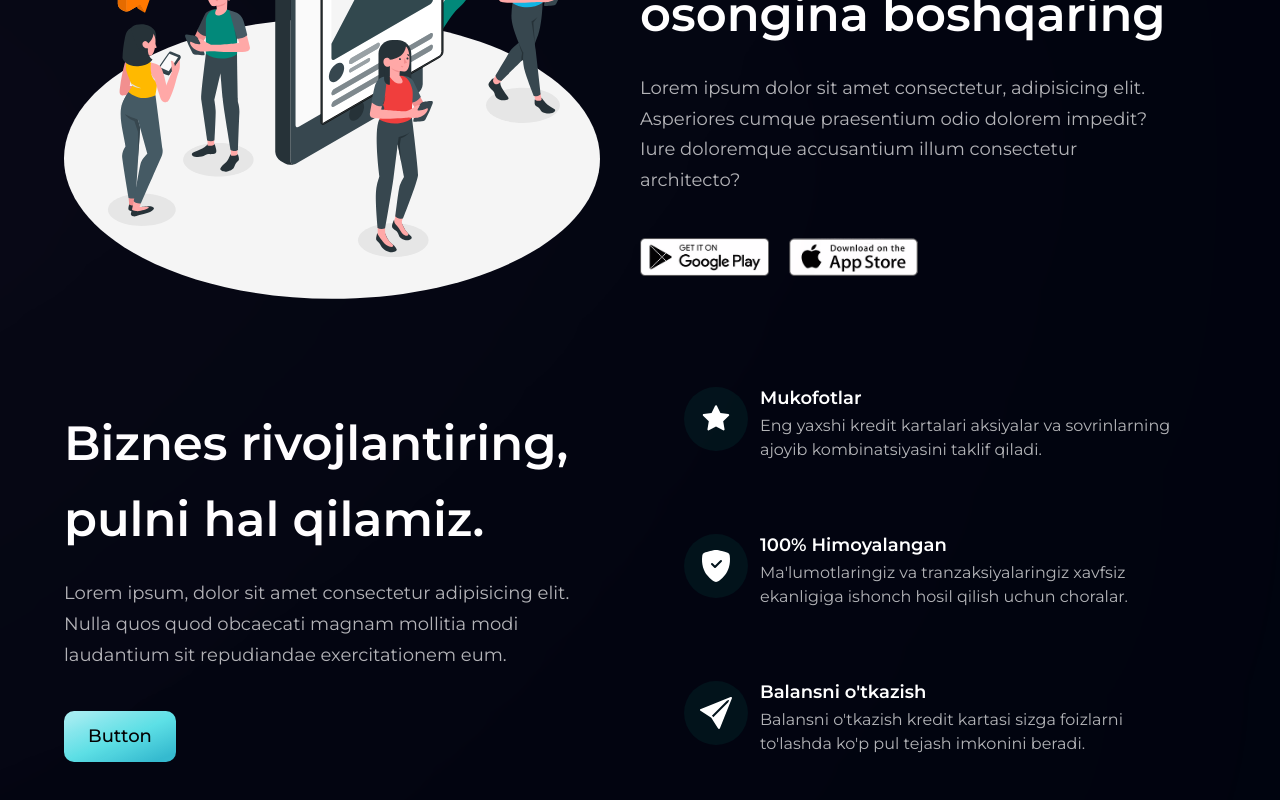
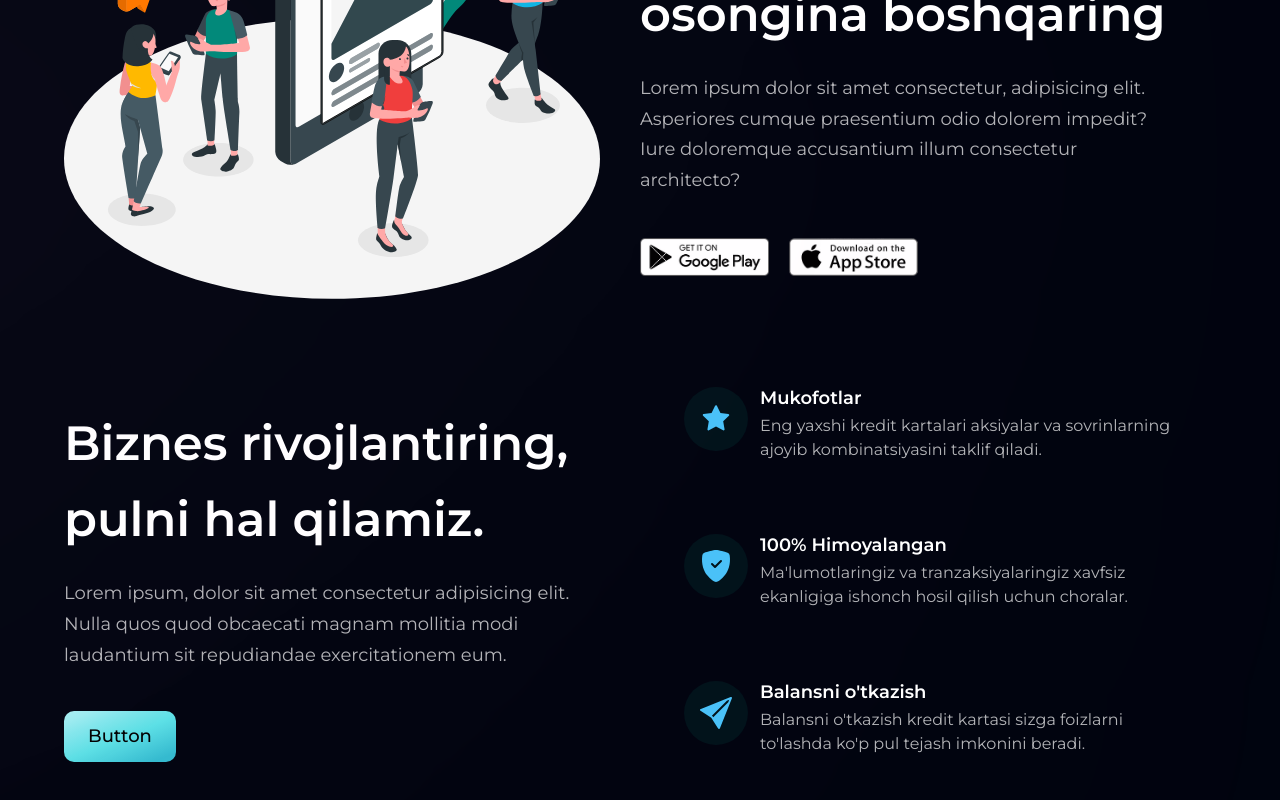
Before and after one commit to Will-Marco/prime-pay, a React (Create React App) app: page / in a window 1280 px wide. Shown: the part 1681-2481 px from the top of the page. Built offline with nearby package versions, Linux system fonts and the light colour scheme.

Commit message:
change business cmpnt icon color

```diff
--- a/src/index.css
+++ b/src/index.css
@@ -84,3 +84,7 @@
   background: var(--black-gradient);
   box-shadow: var(--card-shadow);
 }
+
+.icons {
+  color: rgb(74, 193, 248);
+}
--- a/src/util/constants.js
+++ b/src/util/constants.js
@@ -43,7 +43,7 @@ export const features = [
     id: 1,
     icon: (
       <AiFillStar
-        className={`w-[50%] h-[50%] object-contain icons text-blue text-white`}
+        className={`w-[50%] h-[50%] object-contain icons text-blue`}
       />
     ),
     title: "Mukofotlar",
@@ -54,7 +54,7 @@ export const features = [
     id: 2,
     icon: (
       <BsShieldFillCheck
-        className={`w-[50%] h-[50%] object-contain icons text-white`}
+        className={`w-[50%] h-[50%] object-contain icons`}
       />
     ),
     title: "100% Himoyalangan",
@@ -65,7 +65,7 @@ export const features = [
     id: 3,
     icon: (
       <BsFillSendFill
-        className={`w-[50%] h-[50%] object-contain icons text-white`}
+        className={`w-[50%] h-[50%] object-contain icons`}
       />
     ),
     title: "Balansni o'tkazish",
```
